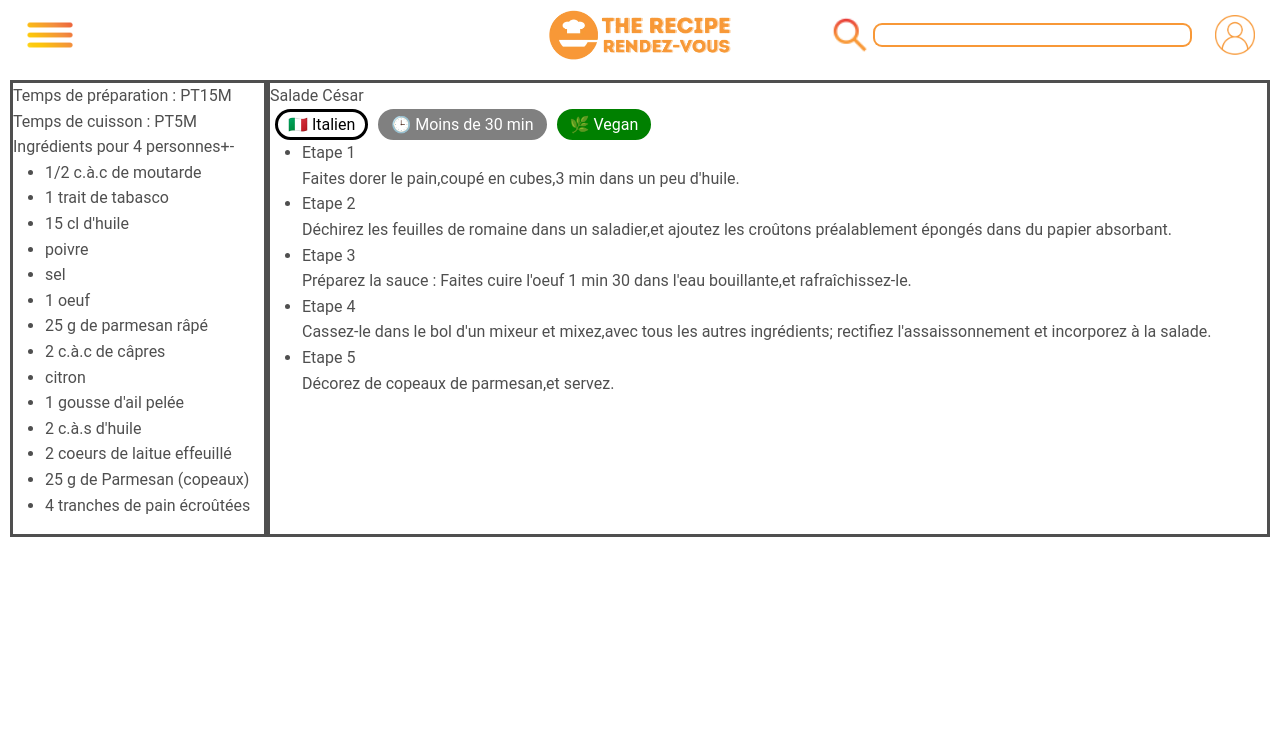
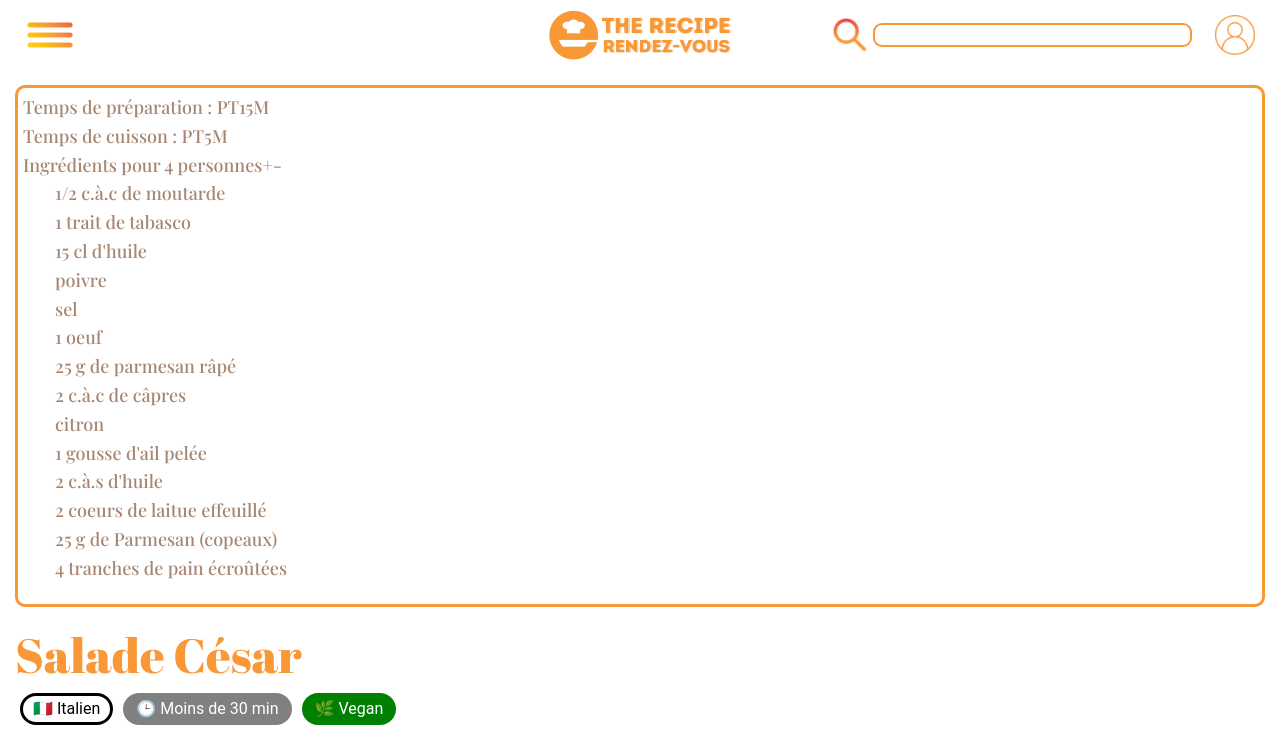
Before and after one commit to uvsq22206215/ProjetAWS, a React (Create React App) app: page /recipe in a window 1280 px wide. Shown: the top 733 px of the page. Built offline with nearby package versions, Linux system fonts and the light colour scheme.

Commit message:
Modif police page recette

```diff
--- a/src/RecipePage.css
+++ b/src/RecipePage.css
@@ -1,3 +1,4 @@
+@import url('https://fonts.googleapis.com/css2?family=Abril+Fatface&family=Playfair+Display:wght@500&display=swap');
 #container {
   text-align: start;
   display : flex;
@@ -8,17 +9,17 @@
 #infoRecipe {
   flex-grow: 1;
   border : solid;
+  padding: 5px;
+  border-radius: 10px;
+  margin : 5px;
+  border-color : #f89837;
 }
 
 #descriptionRecipe {
-  flex-grow: 4;
-  border: solid;
-}
-
-#recipeResume {
-}
-
-#recipeName {
+  flex-grow: 6;
+  border: none;
+  padding: 5px;
+  border-radius: 10px;
 }
 
 #recipeTags {
@@ -35,9 +36,6 @@
   border:solid;
 }
 
-#recipeSteps {
-  height : auto;
-}
 
 .containerTime {
   display: flex;
@@ -47,6 +45,43 @@
   padding-left : 5px;
 }
 
+#recipeSteps {
+  height : auto;
+  border : solid;
+  margin-top : 10px;
+  border-radius: 10px;
+  height: auto;
+  border-color : #f89837;
+}
+
+#ingredientsList, .containerTime, #personsContainer {
+  font-size : large;
+  font-family: 'Playfair Display';
+  color : #A68671;
+}
+
+.stepInstruction {
+  font-size : large;
+  font-family: 'Playfair Display';
+  color : #A68671;
+}
+
+.stepNumber {
+  font-size : x-large;
+  font-family: 'Abril Fatface';
+  color: #f89837;
+}
+
 #personsContainer {
   display: flex;
 }
+
+#recipeName {
+  font-size : xxx-large;
+  font-family: 'Abril Fatface';
+  color : #f89837;
+}
+
+ul {
+  list-style-type: none;
+}
--- a/src/RecipePage.js
+++ b/src/RecipePage.js
@@ -103,8 +103,8 @@ function RecipePage() {
             <ul>
               {recipe["recipeInstructions"].map((instruction, index) => (
                   <li class='step' key={`step-${index}`}>
-                    <div>Etape {index + 1}</div>
-                    <div>{instruction["text"]}</div>
+                    <div class='stepNumber'>Etape {index + 1}</div>
+                    <div class='stepInstruction'>{instruction["text"]}</div>
                   </li>
                 ))}
             </ul>
```
